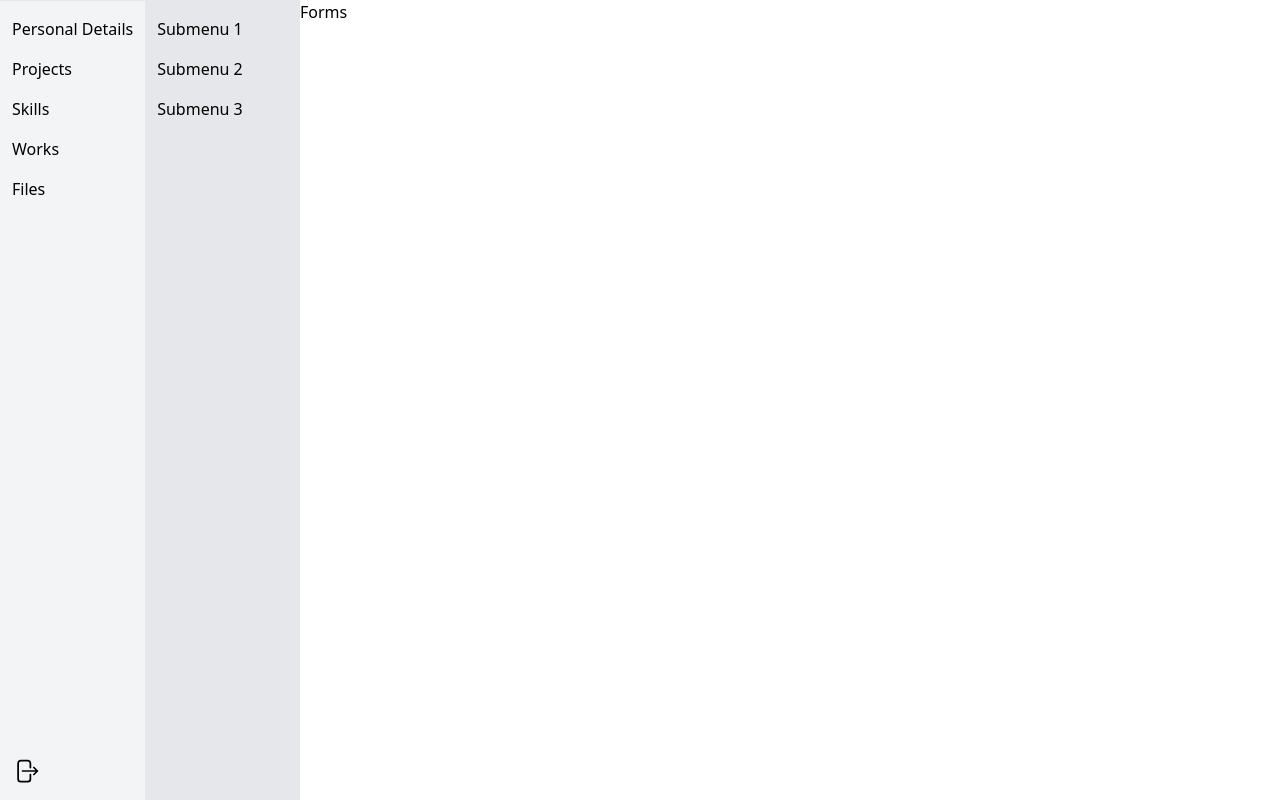
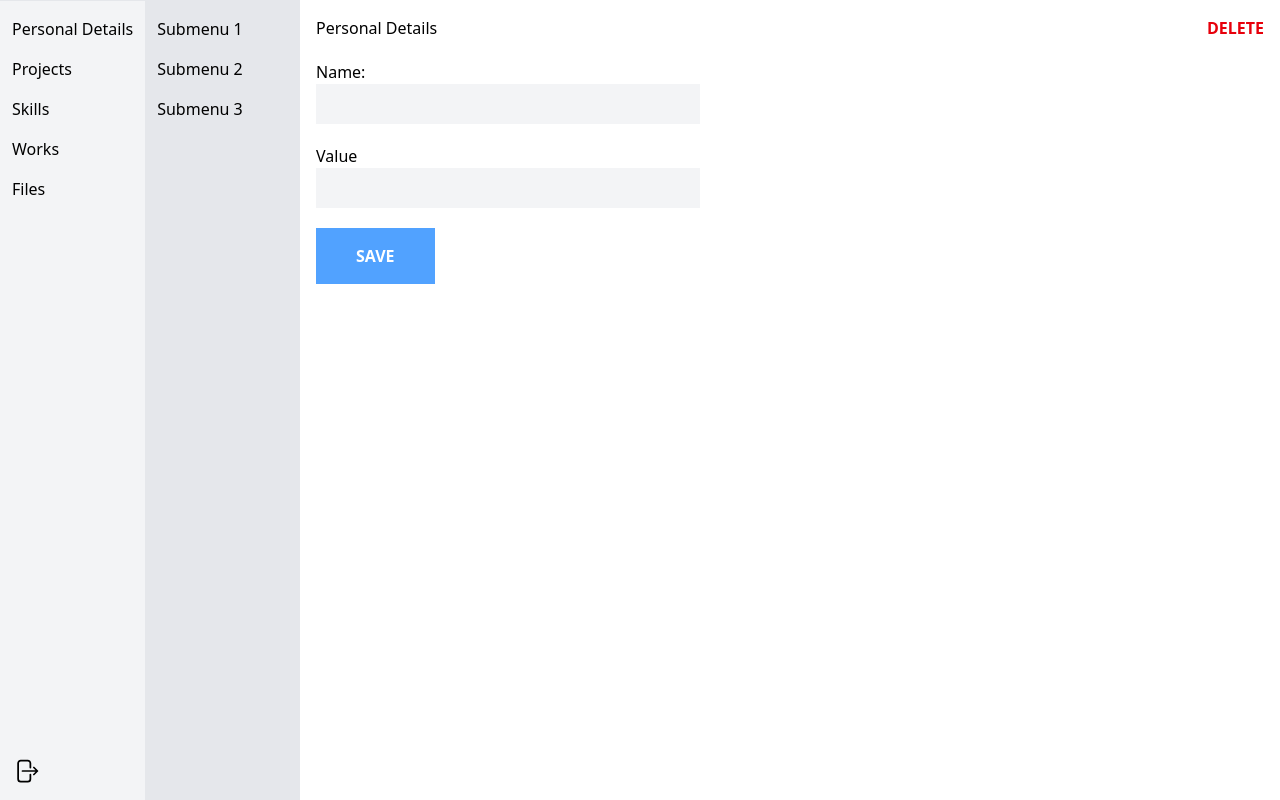
Before and after one commit to jeffreylustica/portfolio-cms, a React (Vite) app in the folder frontend/: page /dashboard in a window 1280 px wide. Built offline with nearby package versions, Linux system fonts and the light colour scheme; no server answers.

Commit message:
personal detail form added

```diff
--- /dev/null
+++ b/frontend/src/components/PersonalDetailsForm.jsx
@@ -0,0 +1,40 @@
+import React from "react";
+
+const PersonalDetailsForm = () => {
+  return (
+    <>
+      <form action="" className="flex flex-col p-4">
+        <div className="flex justify-between mb-5">
+          <h1>Personal Details</h1>
+
+          <button className="ml-auto text-red-600 font-bold cursor-pointer">
+            DELETE
+          </button>
+        </div>
+        <label htmlFor="name">Name: </label>
+        <input
+          className="bg-gray-100 max-w-sm mb-5 outline-0 p-2"
+          type="text"
+          name="name"
+          id="name"
+        />
+
+        <label htmlFor="value">Value</label>
+        <input
+          className="bg-gray-100 max-w-sm mb-5 outline-0 p-2"
+          type="text"
+          name="value"
+          id="value"
+        />
+        <button
+          type="submit"
+          className="bg-blue-400 mr-auto px-10 py-4 font-bold text-white cursor-pointer"
+        >
+          SAVE
+        </button>
+      </form>
+    </>
+  );
+};
+
+export default PersonalDetailsForm;
--- a/frontend/src/pages/Dashboard.jsx
+++ b/frontend/src/pages/Dashboard.jsx
@@ -2,11 +2,12 @@
 import SideBar from "../components/SideBar";
 import axios from "axios";
 import { Bars3Icon } from "@heroicons/react/24/solid";
+import PersonalDetailsForm from "../components/PersonalDetailsForm";
 
 const Dashboard = () => {
   // const token = localStorage.getItem("token");
   const [user, setUser] = useState({});
-  const [isSidebarOpen, setIsSidebarOpen] = useState(false)
+  const [isSidebarOpen, setIsSidebarOpen] = useState(false);
 
   useEffect(() => {
     const getUserData = async () => {
@@ -21,18 +22,27 @@
 
   const toggleSidebar = () => {
     setIsSidebarOpen(!isSidebarOpen);
-  }
+  };
 
   const stopPropagation = (e) => {
     e.stopPropagation();
-  }
+  };
 
   return (
     <div>
-      <SideBar isSidebarOpen={isSidebarOpen} toggleSidebar={toggleSidebar} stopPropagation={stopPropagation}/>
+      <SideBar
+        isSidebarOpen={isSidebarOpen}
+        toggleSidebar={toggleSidebar}
+        stopPropagation={stopPropagation}
+      />
       <div className="min-md:ml-[300px]">
-        <Bars3Icon className="size-8 md:hidden ml-auto" onClick={toggleSidebar}/>
-        <h1>Forms</h1>
+        <Bars3Icon
+          className="size-8 md:hidden ml-auto"
+          onClick={toggleSidebar}
+        />
+        <div>
+          <PersonalDetailsForm />
+        </div>
       </div>
     </div>
   );
--- a/frontend/src/pages/PersonalDetails.jsx
+++ /dev/null
@@ -1,7 +0,0 @@
-import React from "react";
-
-const PersonalDetails = () => {
-  return <div>PersonalDetails</div>;
-};
-
-export default PersonalDetails;
```
